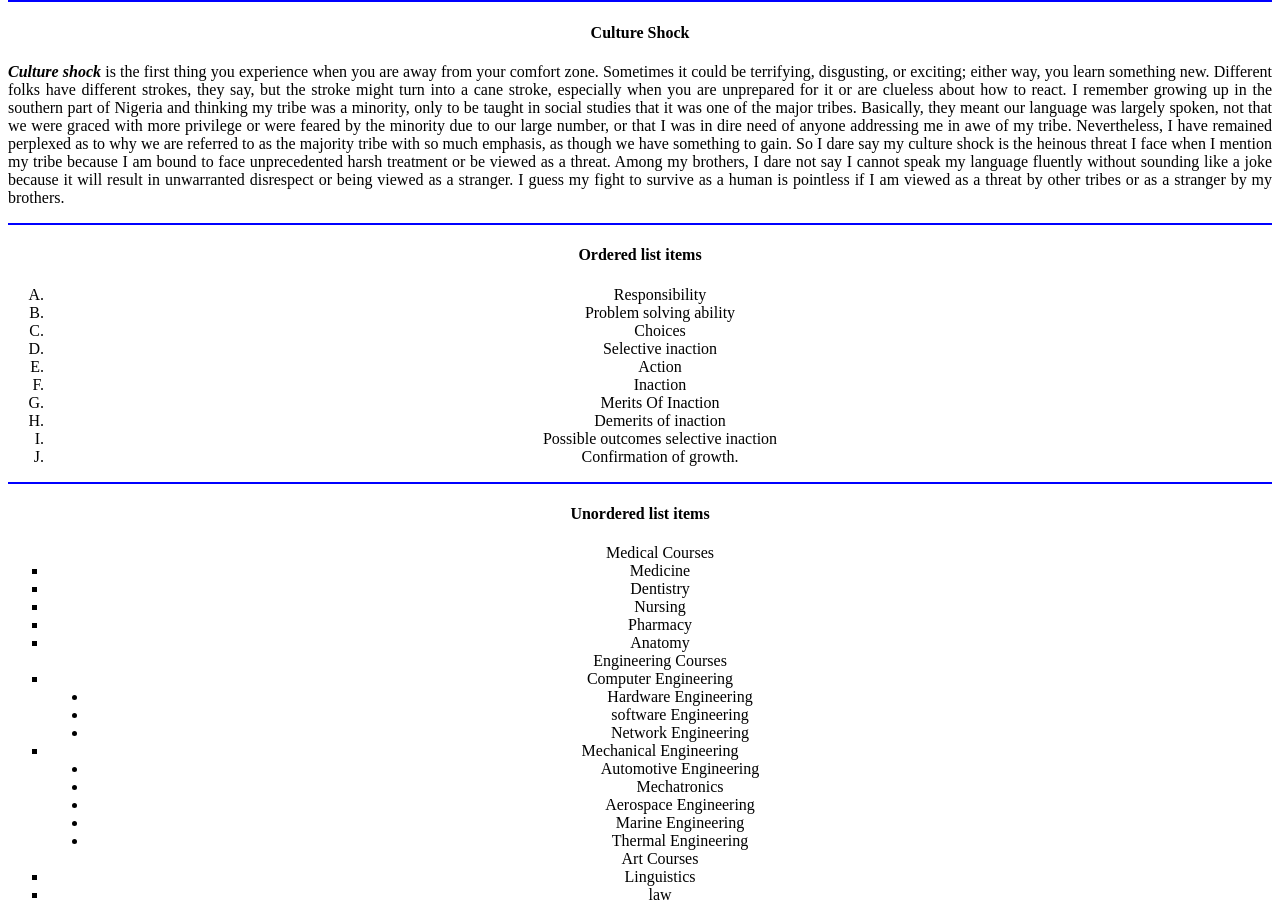
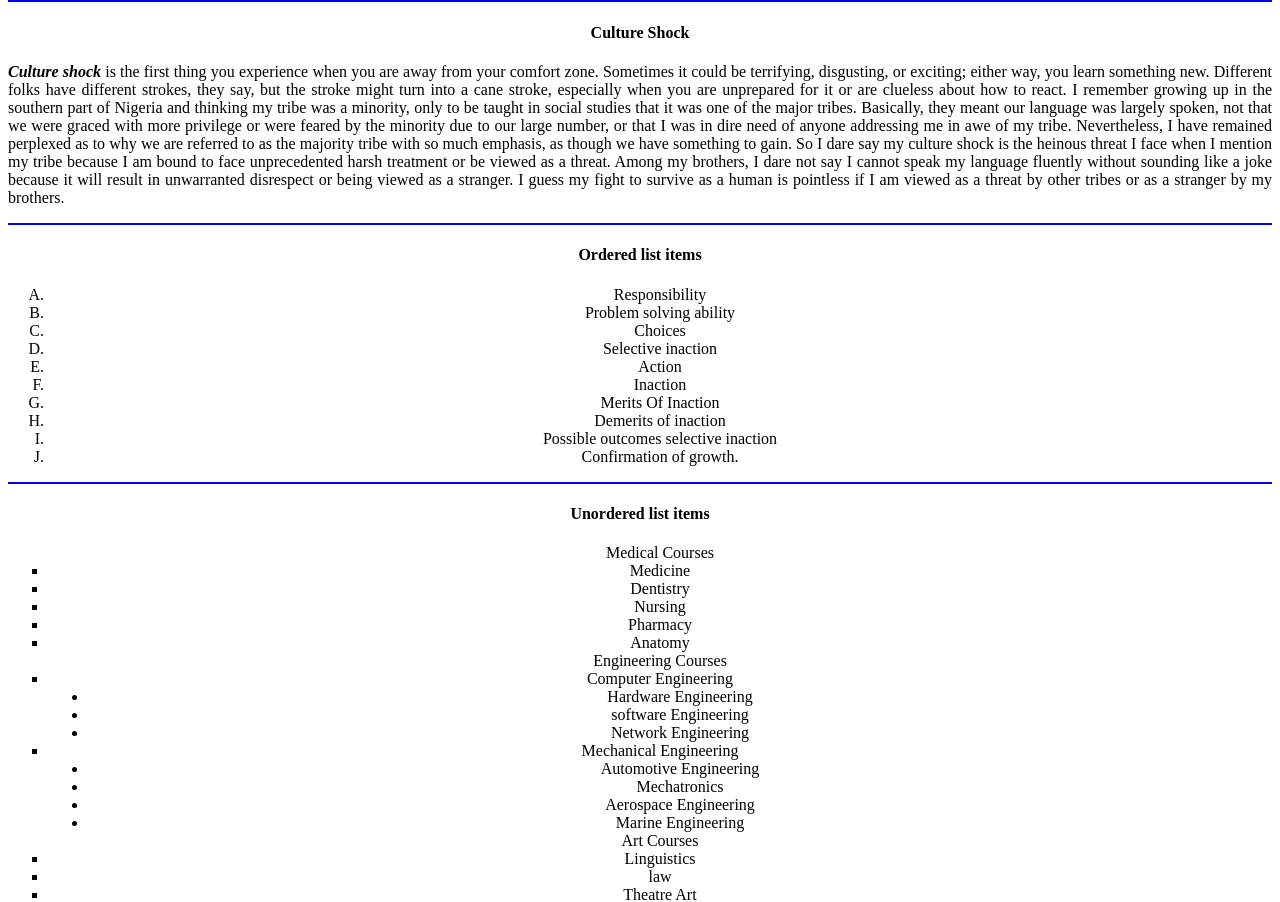
Before and after one commit to Maychij/MYFIRSTWEBPAGE, a plain HTML site: page index.html in a window 1280 px wide. Shown: the part 66-968 px from the top of the page. Drawn offline with Linux system fonts and the light colour scheme.

Commit message:
eight commit

```diff
--- a/index.html
+++ b/index.html
@@ -68,7 +68,6 @@
                 <li>Mechatronics</li>
                 <li>Aerospace Engineering</li>
                 <li>Marine Engineering</li>
-                <li>Thermal Engineering</li>
             </ul>
         </li>
         Art Courses
```
